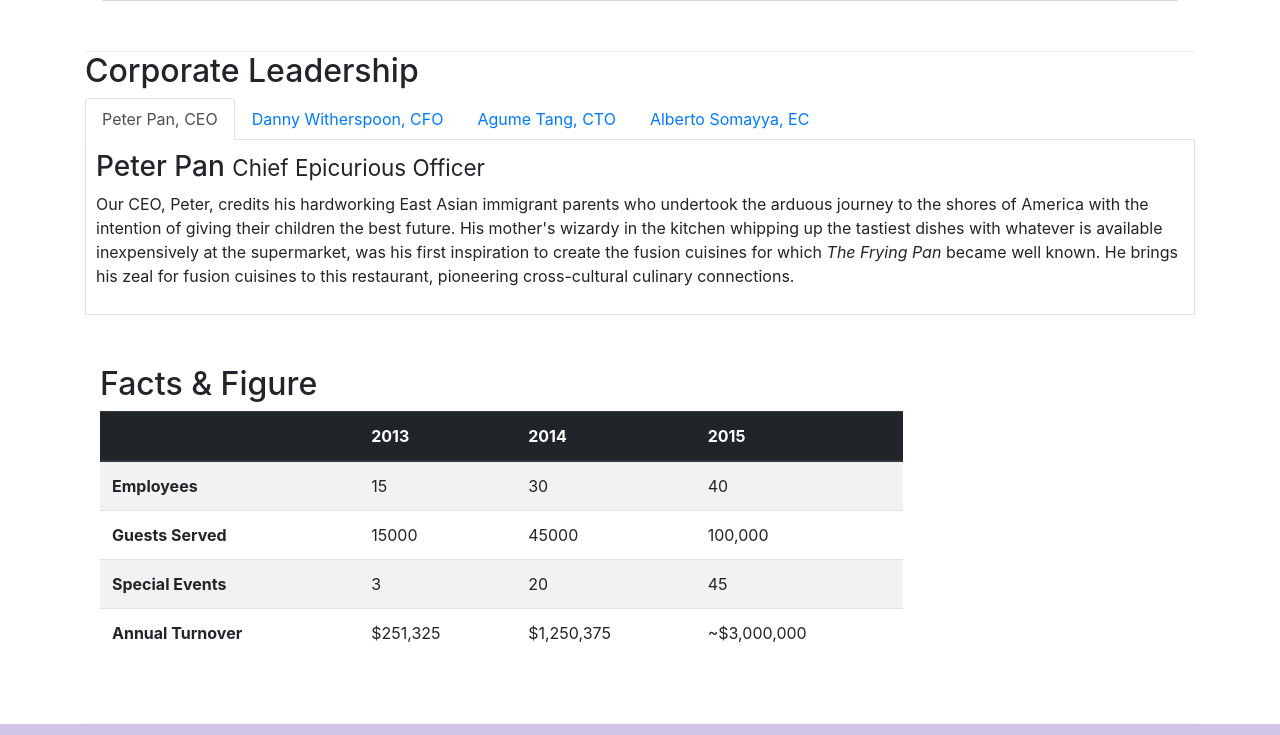
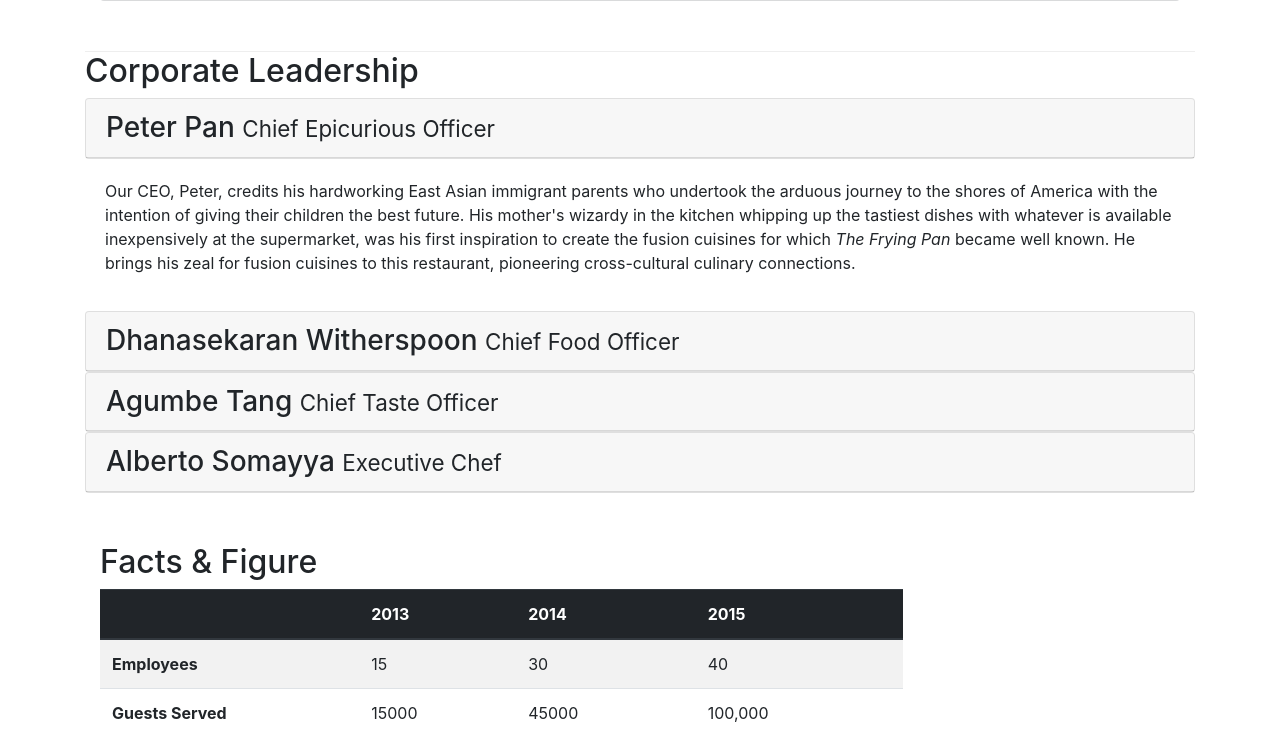
Before and after one commit to bejuzb0/confusion-Restaurant, a website: page aboutus.html in a window 1280 px wide. Shown: the part 920-1655 px from the top of the page. Drawn offline with nearby package versions, Linux system fonts and the light colour scheme.

Commit message:
Accordion

```diff
--- a/aboutus.html
+++ b/aboutus.html
@@ -102,53 +102,77 @@
         <div class="row">
             <div class="col-12">
                 <h2>Corporate Leadership</h2>
-                <ul class="nav nav-tabs">
-                    <li class="nav-item">
-                        <a class="nav-link active" href="#peter"
-                        role="tab" data-toggle="tab">Peter Pan, CEO</a>
-                    </li>
 
-                    <li class="nav-item">
-                        <a class="nav-link" href="#danny"
-                        role="tab" data-toggle="tab">Danny Witherspoon, CFO</a>
-                    </li>
 
-                    <li class="nav-item">
-                        <a class="nav-link" href="#agumbe"
-                        role="tab" data-toggle="tab">Agume Tang, CTO</a>
-                    </li>
+                <div id="accordian">
+                    <div class="card">
+                        <div class="card-header" role="tab" id="peterhead">
+                            <h3 class="mb-0">
+                                <a data-toggle="collapse" data-target="#peter">
+                                    Peter Pan <small>Chief Epicurious Officer</small>
+                                </a>
+                            </h3>
+                        </div>
+                    </div>
+                    <div role="tabpanel" class="collapse show" id="peter" data-parent="#accordian">
+                        <div class="card-body">
+                            <p class="d-none d-sm-block">Our CEO, Peter, credits his hardworking East Asian immigrant parents who undertook the arduous journey to the shores of America with the intention of giving their children the best future. His mother's wizardy in the kitchen whipping up the tastiest dishes with whatever is available inexpensively at the supermarket, was his first inspiration to create the fusion cuisines for which <em>The Frying Pan</em> became well known. He brings his zeal for fusion cuisines to this restaurant, pioneering cross-cultural culinary connections.</p>
+                        </div>
 
-                    <li class="nav-item">
-                        <a class="nav-link" href="#alberto"
-                        role="tab" data-toggle="tab">Alberto Somayya, EC</a>
-                    </li>
-
-                </ul>
-
-                <div class="tab-content">
-                    <div role="tabpanel" class="tab-pane fade show active" id="peter">
-                        <h3>Peter Pan <small>Chief Epicurious Officer</small></h3>
-                        <p class="d-none d-sm-block">Our CEO, Peter, credits his hardworking East Asian immigrant parents who undertook the arduous journey to the shores of America with the intention of giving their children the best future. His mother's wizardy in the kitchen whipping up the tastiest dishes with whatever is available inexpensively at the supermarket, was his first inspiration to create the fusion cuisines for which <em>The Frying Pan</em> became well known. He brings his zeal for fusion cuisines to this restaurant, pioneering cross-cultural culinary connections.</p>
 
                     </div>
 
-                    <div role="tabpanel" class="tab-pane fade" id="danny">
-                        <h3>Dhanasekaran Witherspoon <small>Chief Food Officer</small></h3>
-                        <p class="d-none d-sm-block">Our CFO, Danny, as he is affectionately referred to by his colleagues, comes from a long established family tradition in farming and produce. His experiences growing up on a farm in the Australian outback gave him great appreciation for varieties of food sources. As he puts it in his own words, <em>Everything that runs, wins, and everything that stays, pays!</em></p>
+                    <div class="card">
+                        <div class="card-header" role="tab" id="dannyhead">
+                            <h3 class="mb-0">
+                                <a data-toggle="collapse" data-target="#danny">
+                                    Dhanasekaran Witherspoon <small>Chief Food Officer</small>
+                                </a>
+                            </h3>
+                        </div>
+                    </div>
+                    <div role="tabpanel" class="collapse" id="danny" data-parent="#accordian">
+                        <div class="card-body">
+                            <p class="d-none d-sm-block">Our CFO, Danny, as he is affectionately referred to by his colleagues, comes from a long established family tradition in farming and produce. His experiences growing up on a farm in the Australian outback gave him great appreciation for varieties of food sources. As he puts it in his own words, <em>Everything that runs, wins, and everything that stays, pays!</em></p>
+                        </div>
+
 
                     </div>
 
-                    <div role="tabpanel" class="tab-pane fade" id="agumbe">
-                        <h3>Agumbe Tang <small>Chief Taste Officer</small></h3>
-                        <p class="d-none d-sm-block">Blessed with the most discerning gustatory sense, Agumbe, our CTO, personally ensures that every dish that we serve meets his exacting tastes. Our chefs dread the tongue lashing that ensues if their dish does not meet his exacting standards. He lives by his motto, <em>You click only if you survive my lick.</em></p>
+                    <div class="card">
+                        <div class="card-header" role="tab" id="agumbehead">
+                            <h3 class="mb-0">
+                                <a data-toggle="collapse" data-target="#agumbe">
+                                    Agumbe Tang <small>Chief Taste Officer</small>
+                                </a>
+                            </h3>
+                        </div>
+                    </div>
+                    <div role="tabpanel" class="collapse" id="agumbe" data-parent="#accordian">
+                        <div class="card-body">
+                            <p class="d-none d-sm-block">Blessed with the most discerning gustatory sense, Agumbe, our CTO, personally ensures that every dish that we serve meets his exacting tastes. Our chefs dread the tongue lashing that ensues if their dish does not meet his exacting standards. He lives by his motto, <em>You click only if you survive my lick.</em></p>
+
+                        </div>
+
 
                     </div>
 
-                    <div role="tabpanel" class="tab-pane fade" id="alberto">
-                        <h3>Alberto Somayya <small>Executive Chef</small></h3>
-                        <p class="d-none d-sm-block">Award winning three-star Michelin chef with wide International experience having worked closely with whos-who in the culinary world, he specializes in creating mouthwatering Indo-Italian fusion experiences. He says, <em>Put together the cuisines from the two craziest cultures, and you get a winning hit! Amma Mia!</em></p>
+                    <div class="card">
+                        <div class="card-header" role="tab" id="albertohead">
+                            <h3 class="mb-0">
+                                <a data-toggle="collapse" data-target="#alberto">
+                                    Alberto Somayya <small>Executive Chef</small>
+                                </a>
+                            </h3>
+                        </div>
                     </div>
+                    <div role="tabpanel" class="collapse" id="alberto" data-parent="#accordian">
+                        <div class="card-body">
+                            <p class="d-none d-sm-block">Award winning three-star Michelin chef with wide International experience having worked closely with whos-who in the culinary world, he specializes in creating mouthwatering Indo-Italian fusion experiences. He says, <em>Put together the cuisines from the two craziest cultures, and you get a winning hit! Amma Mia!</em></p>
+                        </div>
 
+
+                    </div>
 
 
                 </div>
```
